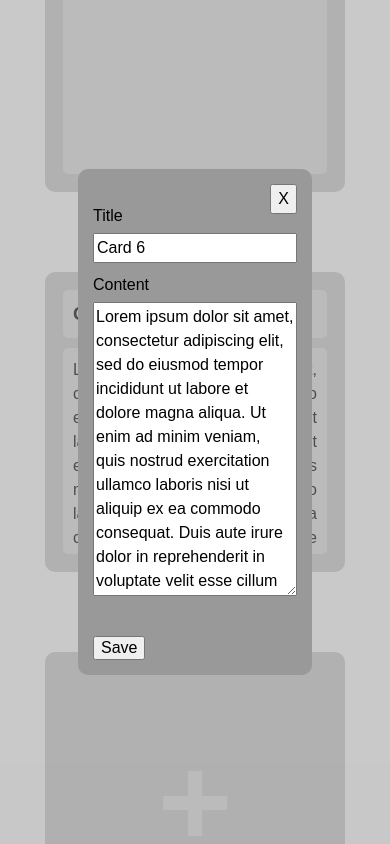
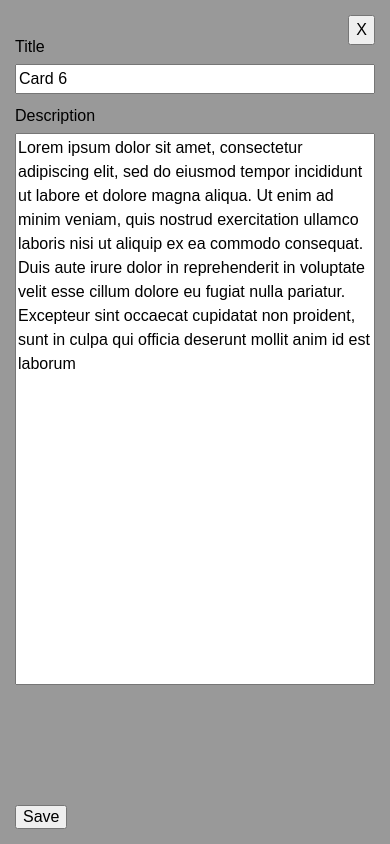
Before and after one commit to KARMA123321/vue-project, a Vue app in the folder vue-project/: page /main in a window 390 px wide. Both pictures are taken after a click on the element 195 px from the left and 2100 px from the top of the page. Shown: the part 1678-2522 px from the top of the page. Built offline with nearby package versions, Linux system fonts and the light colour scheme; the HTML template or start-up script is replaced by a standard one.

Commit message:
Fix modal textarea size

```diff
--- a/vue-project/src/components/CardModal/CardModal.vue
+++ b/vue-project/src/components/CardModal/CardModal.vue
@@ -1,8 +1,7 @@
 <script setup lang="ts">
 import { useCardEditStore, useCardsStore } from '@/stores/card';
 import { type CardProps } from '../Card/props';
-import { computed, ref, useTemplateRef, watch } from 'vue';
-import { getRemValue } from '@/constants/helpers';
+import { ref, watch } from 'vue';
 
 const props = defineProps<CardProps>();
 
@@ -14,11 +13,6 @@ watch(() => props, (newProps) => {
 
 const { stopEdit } = useCardEditStore();
 const { setCard } = useCardsStore();
-
-const form = useTemplateRef("form");
-const formHeight = computed(() => form.value?.getBoundingClientRect().height ?? 1);
-
-const rem = getRemValue();
 
 function handleSubmit() {
   setCard(card.value);
@@ -35,8 +29,8 @@ function handleSubmit() {
         <input type="text" id="title" name="title" v-model.trim="card.title" required></input>
       </div>
       <div class="content">
-        <label for="content">Content</label>
-        <textarea id="content" name="content" :rows="formHeight * 0.4 / rem" v-model.trim="card.content"></textarea>
+        <label for="content">Description</label>
+        <textarea id="content" name="content" v-model.trim="card.content"></textarea>
       </div>
       <input type="submit" value="Save" />
     </form>
@@ -68,12 +62,24 @@ function handleSubmit() {
   height: 60%;
 }
 
+@media (max-width: 1024px) {
+  .edit-form {
+    width: 100%;
+    height: 100%;
+    border-radius: 0;
+  }
+}
+
 .title,
 .content {
   display: flex;
   flex-direction: column;
   justify-content: flex-start;
   gap: 5px;
+}
+
+.content {
+  height: 75%;
 }
 
 .close {
@@ -87,4 +93,10 @@ function handleSubmit() {
   left: 15px;
   bottom: 15px;
 }
+
+textarea {
+  width: 100%;
+  height: 100%;
+  resize: none;
+}
 </style>
```
